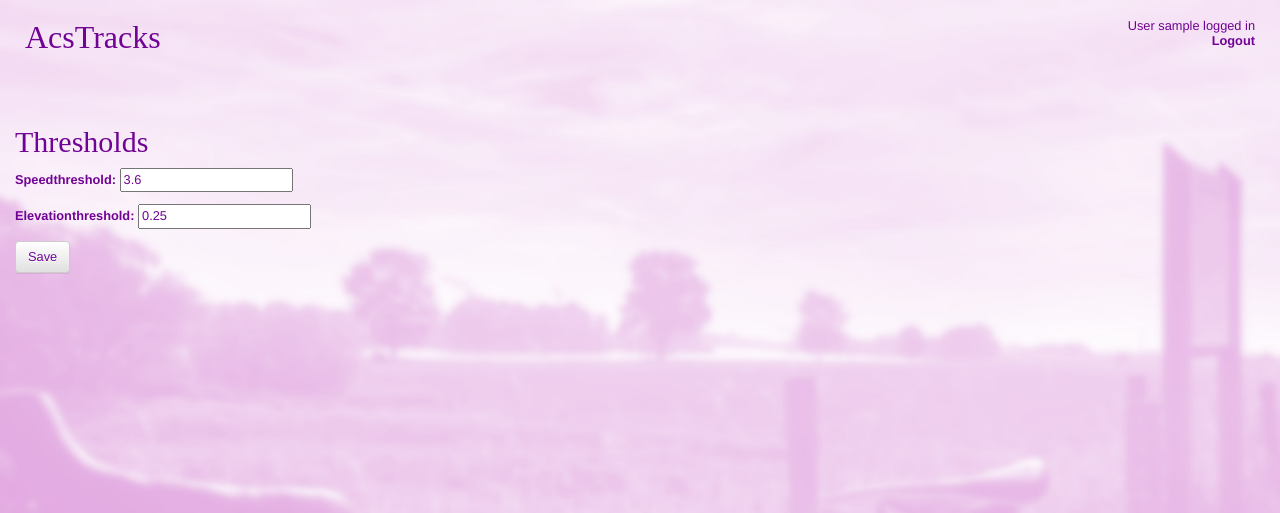
After one commit to AadSchippers/acstracks, a Django app: page /threshold/ in a window 1280 px wide. The commit adds this page. Shown: the top 513 px of the page. Run offline with Django 3.2, Linux system fonts and the light colour scheme; the visitor is signed in with stand-in values (Sample User, id 1); data that the repository does not hold is empty; some libraries are stand-ins or nearby versions.

Commit message:
thresholds made editable

```diff
--- /dev/null
+++ b/acstracks_app/forms.py
@@ -0,0 +1,9 @@
+from django import forms
+from django.contrib.auth.forms import UserCreationForm
+from django.contrib.auth.models import User
+from .models import Threshold
+
+class ThresholdForm(forms.ModelForm):
+    class Meta:
+        model = Threshold
+        fields = ('speedthreshold', 'elevationthreshold',)
--- a/acstracks_app/models.py
+++ b/acstracks_app/models.py
@@ -35,3 +35,16 @@ class Track(models.Model):
             self.name,
             self.length,
             )
+
+
+class Threshold(models.Model):
+    user = models.ForeignKey('auth.User', on_delete=models.CASCADE)
+    speedthreshold = models.DecimalField(max_digits=6, decimal_places=2, default=3.60)
+    elevationthreshold = models.DecimalField(max_digits=6, decimal_places=2, default=0.25)
+
+    def __str__(self):
+        return "%s, %s, %s" % (
+            self.user.username,
+            self.speedthreshold,
+            self.elevationthreshold,
+            )
--- a/acstracks_app/templates/acstracks_app/base.html
+++ b/acstracks_app/templates/acstracks_app/base.html
@@ -13,7 +13,9 @@
                 <tr>
                     <td><a href="{% url 'track_list' order_selected=order_selected profile_filter=profile_filter intermediate_points_selected=intermediate_points_selected %}"><h1 style="font-size: 2.5vw; font-weight: 500;">AcsTracks</h1></a></td>
                     {% if request.user.username %}
-                        <td class="scalefont" style="text-align:right">User {{ request.user.username }} logged in<br><a href="/logout/"><b>Logout</b></a></td>
+                        <td class="scalefont" style="text-align:right">User {{ request.user.username }} logged in<br>
+                            <a href="/threshold/"><b>Thresholds</b></a><br>
+                            <a href="/logout/"><b>Logout</b></a></td>
                     {% endif %}
                 </tr>
             </table>
--- /dev/null
+++ b/acstracks_app/templates/acstracks_app/threshold_form.html
@@ -0,0 +1,12 @@
+{% extends 'registration/base.html' %}
+
+{% block content %}
+    <div class="scalefont">
+        <h2>Thresholds</h2>
+        <form method="POST" class="threshold-form">
+            {% csrf_token %}
+            {{ form.as_p }}
+            <button type="submit" class="save btn btn-default scalefont">Save</button>
+        </form>
+    </div>
+{% endblock %}
--- a/acstracks_app/templates/registration/base.html
+++ b/acstracks_app/templates/registration/base.html
@@ -11,7 +11,7 @@
         <div class="detail">
             <table style="width:100%">
                 <tr>
-                    <td><h1 style="font-size: 2.5vw; font-weight: 500;">AcsTracks</h1></td>
+                    <td><a href="{% url 'track_list' %}"><h1 style="font-size: 2.5vw; font-weight: 500;">AcsTracks</h1></a></td>
                     {% if request.user.username %}
                         <td class="scalefont" style="text-align:right">User {{ request.user.username }} logged in<br><a href="/logout/"><b>Logout</b></a></td>
                     {% endif %}
--- a/acstracks_app/urls.py
+++ b/acstracks_app/urls.py
@@ -9,6 +9,7 @@ urlpatterns = [
     path('<str:order_selected>,<str:profile_filter>,<int:intermediate_points_selected>', views.track_list, name='track_list'),
     path('track/<int:pk>', views.track_detail, name='track_detail'),
     path('track/<int:pk>,<str:order_selected>,<str:profile_filter>,<int:intermediate_points_selected>', views.track_detail, name='track_detail'),
+    path('threshold/', views.threshold, name='threshold'),
     url(r'^login/$', auth_views.LoginView.as_view(), name='login'),
     url(r'^logout/$', views.logout_view, name='logout'),
 ]
--- a/acstracks_app/views.py
+++ b/acstracks_app/views.py
@@ -5,8 +5,10 @@ from django.core.files.storage import FileSystemStorage
 from django.contrib.auth.decorators import login_required
 from django.contrib.auth import logout
 from django.shortcuts import HttpResponseRedirect
+from django import forms
 import xml.etree.ElementTree as ET
-from .models import Track
+from .models import Track, Threshold
+from .forms import ThresholdForm
 import os
 from dateutil.parser import parse
 from decimal import *
@@ -115,9 +117,9 @@ def track_detail(request, pk, order_selected=None, profile_filter=None, intermed
             atrack.save()
 
     if atrack.length == 0:
-        process_gpx_file(atrack.storagefilename, intermediate_points_selected, atrack, True)
+        process_gpx_file(request, atrack.storagefilename, intermediate_points_selected, atrack, True)
     else:
-        process_gpx_file(atrack.storagefilename, intermediate_points_selected, None, True)
+        process_gpx_file(request, atrack.storagefilename, intermediate_points_selected, None, True)
 
     map_filename = (
         "/static/maps/" +
@@ -175,7 +177,7 @@ def parse_file(request, storagefilename=None, displayfilename=None, intermediate
         )
         trk.save()
 
-        process_gpx_file(trk.storagefilename, intermediate_points_selected, trk, False)
+        process_gpx_file(request, trk.storagefilename, intermediate_points_selected, trk, False)
     except:
         pass
 
@@ -264,7 +266,50 @@ def is_profile_valid(profile=None):
     except:
         return None
 
+
 def logout_view(request):
     logout(request)
     return HttpResponseRedirect('/')
     # Redirect to a success page.
+
+
+@login_required(login_url='/login/')
+def threshold(request):
+    form = ThresholdForm()
+    if request.method == "POST":
+        form = ThresholdForm(request.POST)
+        if form.is_valid():
+            data = form.cleaned_data
+            try:
+                threshold = Threshold.objects.get(user=request.user)
+                threshold.speedthreshold = data['speedthreshold']
+                threshold.elevationthreshold = data['elevationthreshold']
+                threshold.save()
+            except:
+                threshold = Threshold.objects.create(
+                    user=request.user,
+                    speedthreshold=data['speedthreshold'],
+                    elevationthreshold=data['elevationthreshold']
+                )
+
+            recalculate_tracks(request)
+            return redirect('track_list')
+    else:
+        try:
+            threshold = Threshold.objects.get(user=request.user)
+            form = ThresholdForm(initial={
+                'speedthreshold': threshold.speedthreshold,
+                'elevationthreshold': threshold.elevationthreshold
+            })
+        except:
+            form = ThresholdForm()
+
+    return render(request, 'acstracks_app/threshold_form.html', {'form': form})
+
+
+def recalculate_tracks(request):
+    tracks = Track.objects.filter(username=request.user.username)
+    for track in tracks:
+        process_gpx_file(request, track.storagefilename, 0, track, False)
+
+    return
```
Also changed, not shown: acstracks_app/mapviews.py (+15 -5 lines), acstracks_app/migrations/0013_threshold.py (added).
